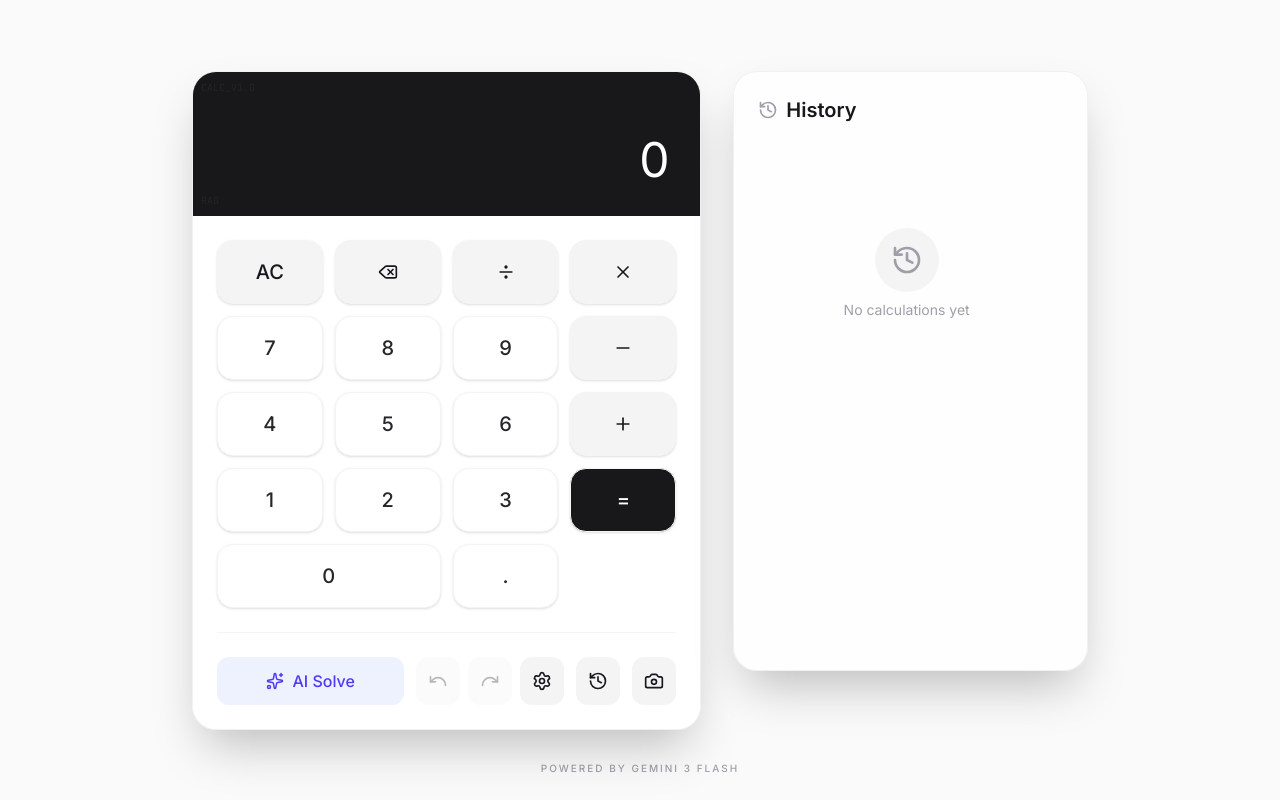
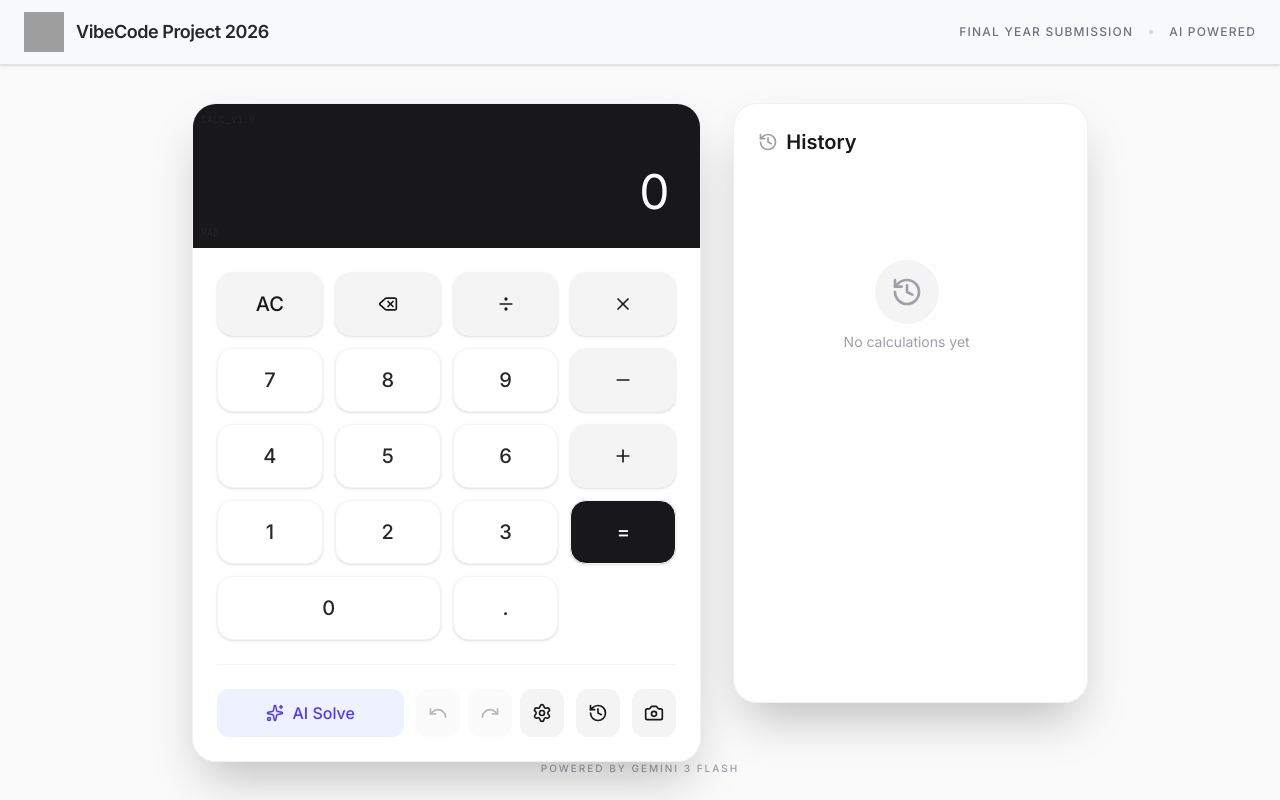
Before and after one commit to ejay-m/blackand-white, a React (Vite) app: page / in a window 1280 px wide. Built offline with nearby package versions, Linux system fonts and the light colour scheme; grey boxes are pictures that could not be loaded.

Commit message:
feat: Update app title and add favicon
Refactors the application's title from "AI Math Wizard" to "Final Year AI Calculator" for better project alignment. Introduces a favicon and updates the metadata for improved branding and recognition. Adds a professional header to the application's main view.

```diff
--- a/index.html
+++ b/index.html
@@ -3,7 +3,8 @@
   <head>
     <meta charset="UTF-8" />
     <meta name="viewport" content="width=device-width, initial-scale=1.0" />
-    <title>AI Math Wizard</title>
+    <title>Final Year AI Calculator</title>
+    <link rel="icon" type="image/png" href="/logo.png" />
   </head>
   <body>
     <div id="root"></div>
--- a/metadata.json
+++ b/metadata.json
@@ -1,5 +1,5 @@
 {
-  "name": "AI Math ",
+  "name": "Final Year AI Calculator",
   "description": "A smart calculator that combines traditional math operations with AI-powered problem solving and step-by-step explanations.",
   "requestFramePermissions": ["camera"]
 }
--- a/src/App.tsx
+++ b/src/App.tsx
@@ -271,7 +271,31 @@ export default function App() {
   const t = THEMES[theme];
 
   return (
-    <div className={cn("min-h-screen flex items-center justify-center p-4 sm:p-8 relative transition-colors duration-500", t.bg)}>
+    <div className={cn("min-h-screen flex flex-col relative transition-colors duration-500", t.bg)}>
+      {/* Professional Header */}
+      <header className="sticky top-0 z-50 w-full bg-[#f8f9fa] border-b border-zinc-200 shadow-sm px-6 py-3 flex items-center justify-between">
+        <div className="flex items-center gap-3">
+          <img
+            src="/logo.png"
+            alt="Logo"
+            className="max-h-[40px] w-auto object-contain"
+            onError={(e) => {
+              // Fallback if logo.png is missing
+              (e.target as HTMLImageElement).src = 'https://picsum.photos/seed/calc/40/40';
+            }}
+          />
+          <h1 className="text-zinc-800 font-semibold text-lg tracking-tight">
+            VibeCode Project 2026
+          </h1>
+        </div>
+        <div className="hidden sm:flex items-center gap-4 text-xs font-medium text-zinc-500 uppercase tracking-widest">
+          <span>Final Year Submission</span>
+          <div className="w-1 h-1 rounded-full bg-zinc-300" />
+          <span>AI Powered</span>
+        </div>
+      </header>
+
+      <div className="flex-1 flex items-center justify-center p-4 sm:p-8 relative">
         <MathBackground theme={theme} />
 
         <motion.div
@@ -558,6 +582,7 @@ export default function App() {
           </motion.div>
         </div>
       </motion.div>
+    </div>
 
     {/* Footer info */}
       <div className="fixed bottom-6 left-1/2 -translate-x-1/2 text-[10px] text-zinc-400 uppercase tracking-[0.2em] font-medium">
```
Also changed, not shown: public/logo.png (added), 1 other file (tests, documents, lock files or other folders). Lines whose indentation alone changed are shown as unchanged.
